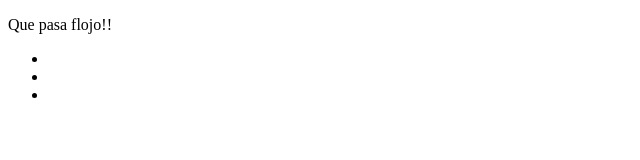
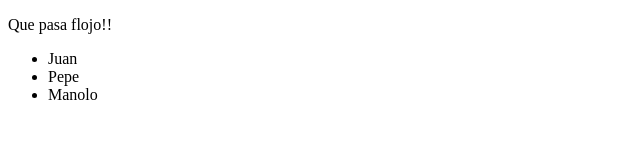
Before and after one commit to EduDG98/testgit, a plain HTML site: page index.html in a window 1280 px wide. Shown: the whole page, without its empty margins (0-640 px from the left). Drawn offline with Linux system fonts and the light colour scheme.

Commit message:
añadir nombres en los elementos lista

```diff
--- a/index.html
+++ b/index.html
@@ -9,9 +9,9 @@
 <body>
     <p>Que pasa flojo!!</p>
     <ul>
-            <li></li>
-            <li></li>
-            <li></li>
+            <li>Juan</li>
+            <li>Pepe</li>
+            <li>Manolo</li>
     </ul>
 </body>
 </html>
```
